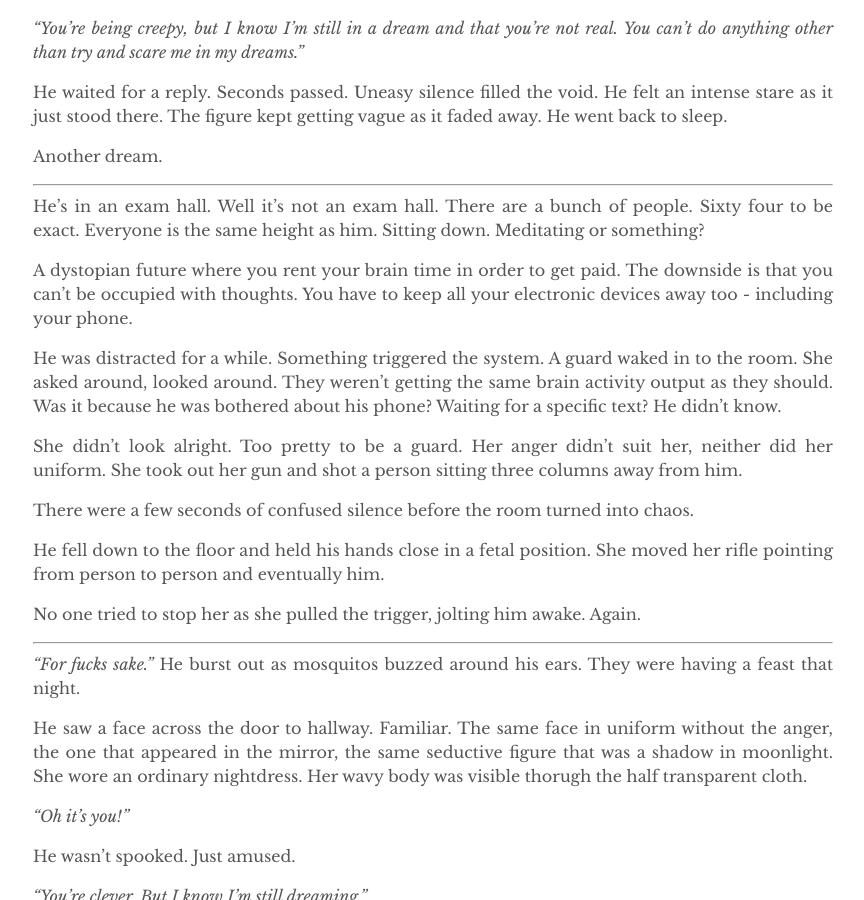
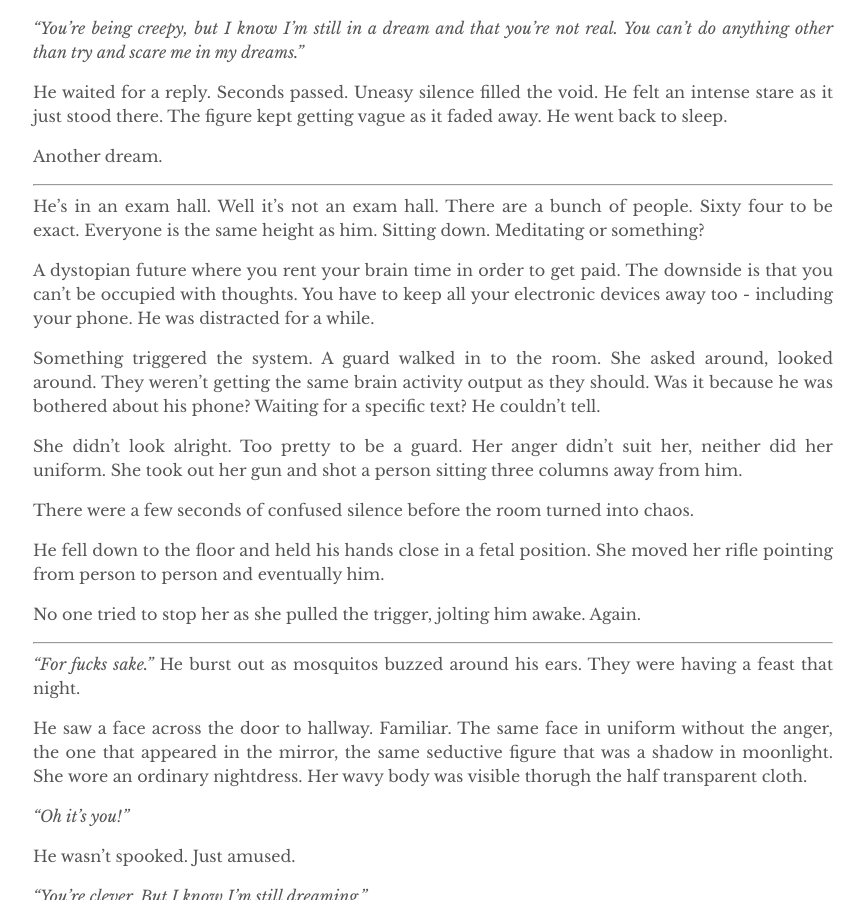
Before and after one commit to irshadshalu/irshadshalu.github.io, a Jekyll site: the page built from _posts/2024-04-16-the-last-dream.md, in a window 1280 px wide and 900 px high, scrolled down 566 px. Shown: the whole window, without its empty margins (207-1071 px from the left). Built offline with Jekyll 4.4.1, drawn with Linux system fonts in a browser that asks for light colours; comment, search, counter and statistics services are not loaded.

Commit message:
fix: typos again

```diff
--- a/_posts/2024-04-16-the-last-dream.md
+++ b/_posts/2024-04-16-the-last-dream.md
@@ -30,9 +30,9 @@
 
 He's in an exam hall. Well it's not an exam hall. There are a bunch of people. Sixty four to be exact. Everyone is the same height as him. Sitting down. Meditating or something?
 
-A dystopian future where you rent your brain time in order to get paid. The downside is that you can't be occupied with thoughts. You have to keep all your electronic devices away too - including your phone.
+A dystopian future where you rent your brain time in order to get paid. The downside is that you can't be occupied with thoughts. You have to keep all your electronic devices away too - including your phone. He was distracted for a while.
 
-He was distracted for a while. Something triggered the system. A guard waked in to the room. She asked around, looked around. They weren't getting the same brain activity output as they should. Was it because he was bothered about his phone? Waiting for a specific text? He didn't know.
+Something triggered the system. A guard walked in to the room. She asked around, looked around. They weren't getting the same brain activity output as they should. Was it because he was bothered about his phone? Waiting for a specific text? He couldn't tell.
 
 She didn't look alright. Too pretty to be a guard. Her anger didn't suit her, neither did her uniform. She took out her gun and shot a person sitting three columns away from him.
 
```
